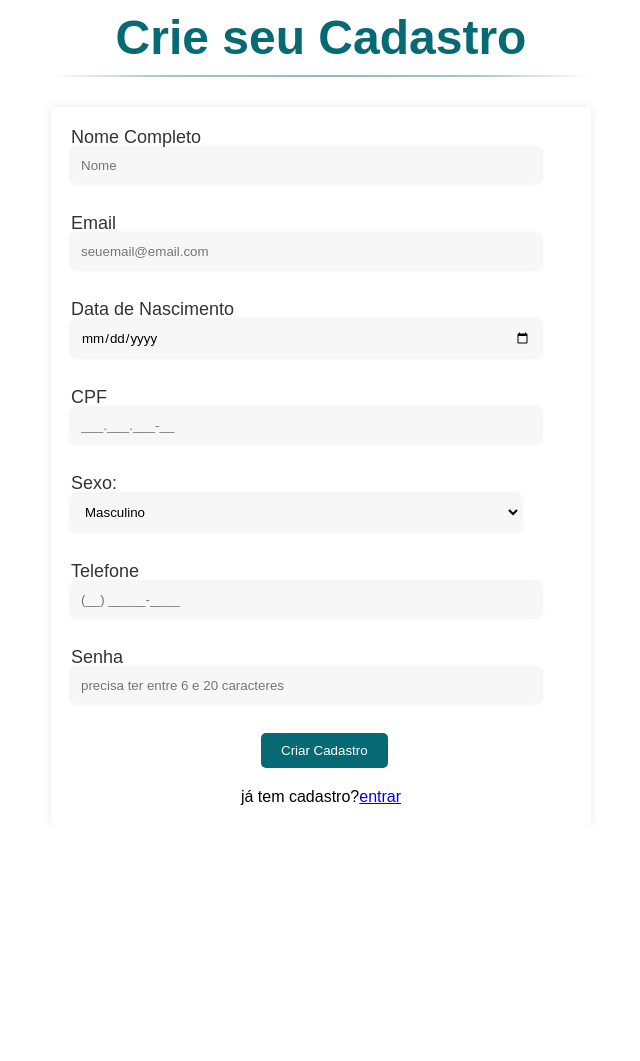
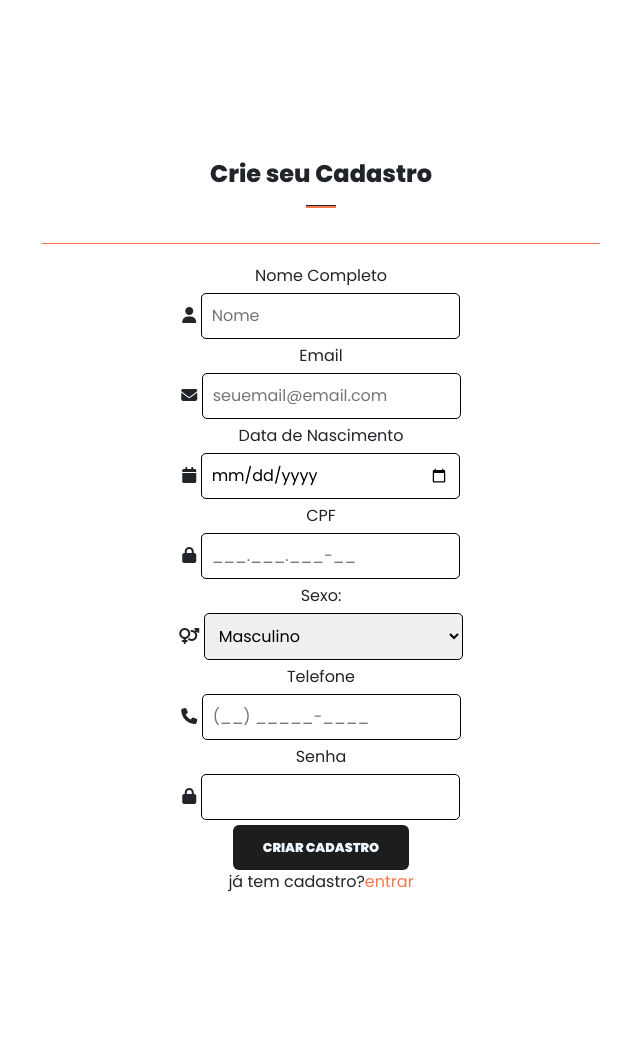
Before and after one commit to leitielly/smartzone-projeto, a PHP site: page /cadastro.php in a window 1280 px wide. Shown: the whole page, without its empty margins (319-959 px from the left). Before the commit the page ends 805 px from the top, so only its background shows below. Run offline with PHP 8.4, Linux system fonts and the light colour scheme; some libraries are stand-ins or nearby versions.

Commit message:
Add files via upload

```diff
--- a/cadastro.php
+++ b/cadastro.php
@@ -4,7 +4,9 @@
     <meta charset="UTF-8">
     <meta http-equiv="X-UA-Compatible" content="IE=edge">
     <meta name="viewport" content="width=device-width, initial-scale=1.0">
-    <link rel="stylesheet" href="teste.css">
+    <script src="https://kit.fontawesome.com/2efb6f99a5.js" crossorigin="anonymous"></script>
+    <link href="https://cdn.jsdelivr.net/npm/bootstrap@5.3.3/dist/css/bootstrap.min.css" rel="stylesheet" integrity="sha384-QWTKZyjpPEjISv5WaRU9OFeRpok6YctnYmDr5pNlyT2bRjXh0JMhjY6hW+ALEwIH" crossorigin="anonymous">
+    <link rel="stylesheet" href="style.css">
     <title>Cadastro</title>
 </head>
 
@@ -16,30 +18,34 @@
     }
     ?>
     <!-- cadastro formulario -->
-    <div class="container_form">
-        <h1>Crie seu Cadastro</h1>
-        <form class="form" action="processa.php" method="post">
+     <section class="my-5 py-5">
+         <div class="container text-center mt-3 pt-5">
+             <h1 class="form-weight-bold">Crie seu Cadastro</h1>
+             <hr class="mx-auto">
+            </div>
+            <div class="mx-auto container">
+            <form id="login-form" action="processa.php" method="post">
                  <div class="form_grupo">
-                <label for="nome" class="form_label">Nome Completo</label>
-                <input type="text" name="nome" class="form_input" id="nome" placeholder="Nome" required>
+                     <label>Nome Completo</label><br>
+                     <i class="fa-solid fa-user"></i>  <input type="text" name="nome" class="form_input" id="nome" placeholder="Nome" required>
                     </div>
 
                     <div class="form_grupo">
-                <label for="e-mail" class="form_label">Email</label>
-                <input type="email" name="email" class="form_input" id="email" placeholder="seuemail@email.com"required>
+                        <label>Email</label><br>
+                        <i class="fa-solid fa-envelope"></i>  <input type="email" name="email" class="form_input" id="email" placeholder="seuemail@email.com"required>
                     </div>
 
                     <div class="form_grupo">
-                <label for="datanascimento" class="form_label">Data de Nascimento</label>
-                <input type="date" name="datanascimento" class="form_input" id="datanascimento" placeholder="__/__/____"required>
+                        <label>Data de Nascimento</label><br>
+                        <i class="fa-solid fa-calendar"></i>  <input type="date" name="datanascimento" class="form_input" id="datanascimento" placeholder="__/__/____"required>
                     </div>
                     <div class="form_grupo">
-                <label for="cpf" class="text">CPF</label>
-                <input type="numero" name="cpf" class="form_input" id="cpf" placeholder="___.___.___-__" required>
+                        <label>CPF</label><br>
+                <i class="fa-solid fa-lock"></i>  <input type="numero" name="cpf" class="form_input" id="cpf" placeholder="___.___.___-__" required>
             </div>
             <div class="form_grupo">
-            <label for="sexo">Sexo:</label>
-            <select name="sexo"class="form_input" >
+                <label>Sexo:</label><br>
+                <i class="fa-solid fa-venus-mars"></i>  <select id="sexo"name="sexo" >
                     <option>Masculino</option>
                     <option>Feminino</option>
                     <option>Näo informar</option>
@@ -47,22 +53,23 @@
             </div>
 
             <div class="form_grupo">
-                <label for="Telefone" class="text">Telefone</label>
-                <input type="numero" name="telefone" class="form_input" id="telefone" placeholder="(__) _____-____" required>
+                <label>Telefone</label><br>
+                <i class="fa-solid fa-phone"></i>  <input type="numero" name="telefone" class="form_input" id="telefone" placeholder="(__) _____-____" required>
             </div>
 
             <div class="form_grupo">
-                <label for="senha" class="text">Senha</label>
-                <input id="senha" class="form_input" type="password"minlength="6" maxlength="20" cursor="pointer" name="senha"placeholder="precisa ter entre 6 e 20 caracteres"  required="" label="[object Object]">
+                <label>Senha</label><br>
+                <i class="fa-solid fa-lock"></i>  <input id="senha" class="senha" description="precisa ter entre 6 e 20 caracteres" type="password"minlength="6" maxlength="20" cursor="pointer" name="senha" required="" label="[object Object]">
             </div>
             <div class="submit">
                 <input type="hidden" name="acao" value="enviar">
-                <button type="submit" name="Submit" class="submit_btn"> Criar Cadastro</button>
+                <button type="submit" name="Submit" class="btn"> Criar Cadastro</button>
             </div>
-            <p description="já tem cadastro?" textlink="entrar" link="login.php" class="ad">já tem cadastro?<a href="login.php"class="sc-dAcpuZ fslsOW">entrar</a></p>
+            <p description="já tem cadastro?" textlink="entrar" link="login.php" class="ad">já tem cadastro?<a href="login.php"class="entrar-btn">entrar</a></p>
         </form>
             </div>
-
+</section>
+    <script src="https://cdn.jsdelivr.net/npm/bootstrap@5.3.3/dist/js/bootstrap.bundle.min.js" integrity="sha384-YvpcrYf0tY3lHB60NNkmXc5s9fDVZLESaAA55NDzOxhy9GkcIdslK1eN7N6jIeHz" crossorigin="anonymous"></script>
 </body>
 
 </html>
--- a/processa.php
+++ b/processa.php
@@ -8,7 +8,7 @@ $datanascimento= filter_input(INPUT_POST, 'datanascimento',FILTER_SANITIZE_NUMBE
 $cpf= filter_input(INPUT_POST, 'cpf', FILTER_SANITIZE_NUMBER_INT);
 $sexo = filter_input(INPUT_POST, 'sexo',FILTER_SANITIZE_STRING);
 $telefone = filter_input(INPUT_POST,'telefone',FILTER_SANITIZE_NUMBER_INT);
-$senha = filter_input(INPUT_POST,'senha',FILTER_SANITIZE_STRING);
+$senha = filter_input(INPUT_POST,'senha',FILTER_SANITIZE_NUMBER_INT);
 
 
 
--- /dev/null
+++ b/style.css
@@ -0,0 +1,82 @@
+@import url('https://fonts.googleapis.com/css2?family=Poppins:ital,wght@0,100;0,200;0,300;0,400;0,500;0,600;0,700;0,800;0,900;1,100;1,200;1,300;1,400;1,500;1,600;1,700;1,800;1,900&display=swap');
+
+*{
+    margin: 0;
+    padding: 0;
+    box-sizing: border-box;
+}
+
+hr{
+    width:30px;
+    height: 3px !important;
+    opacity: 1 !important;
+    background-color: #fb774b;
+}
+
+body{
+    font-family: 'Poppins', sans-serif;
+}
+h1{
+    font-size: 1.5rem;
+    font-weight: 800;
+}
+
+
+
+
+
+/* Conta */
+#account-form{
+    width: 50%;
+    margin: 35px auto;
+    text-align: center;
+    padding: 20px;
+}
+#account-form input{
+    margin: 5px auto;
+}
+#account-form #change-pass-btn{
+    color: #fff;
+    background-color: #fb774b;
+}
+.account-info #pedidos-btn,#logout-btn{
+    color: #fb774b;
+    text-decoration: none;
+}
+/* botão */
+.btn{
+    font-size: 0.8rem;
+    font-weight: 900;
+    outline: none;
+    border: none;
+    background-color: #1d1d1d;
+    color: aliceblue;
+    padding: 13px 30px;
+    text-transform: uppercase;
+    cursor: pointer;
+    transition: 0.5s ease;
+
+}
+
+.btn:hover{
+    background-color: #fb774b;
+}
+/*Login*/
+#login-form{
+    width: 50%;
+    margin: 35px auto;
+    text-align: center;
+    padding: 20px;
+    border-top: 1px solid #fb774b;
+}
+#login-form input,#sexo{
+    width: 50%;
+    margin: 5px auto;
+    padding: 10px;
+    border: 1px solid black;
+    border-radius: 5px;
+}
+#login-form .entrar-btn{
+    color: #fb774b;
+    text-decoration: none;
+}
```
Also changed, not shown: account.html (added, +46 -0 lines), login.php (+19 -12 lines). Lines whose indentation alone changed are shown as unchanged.
